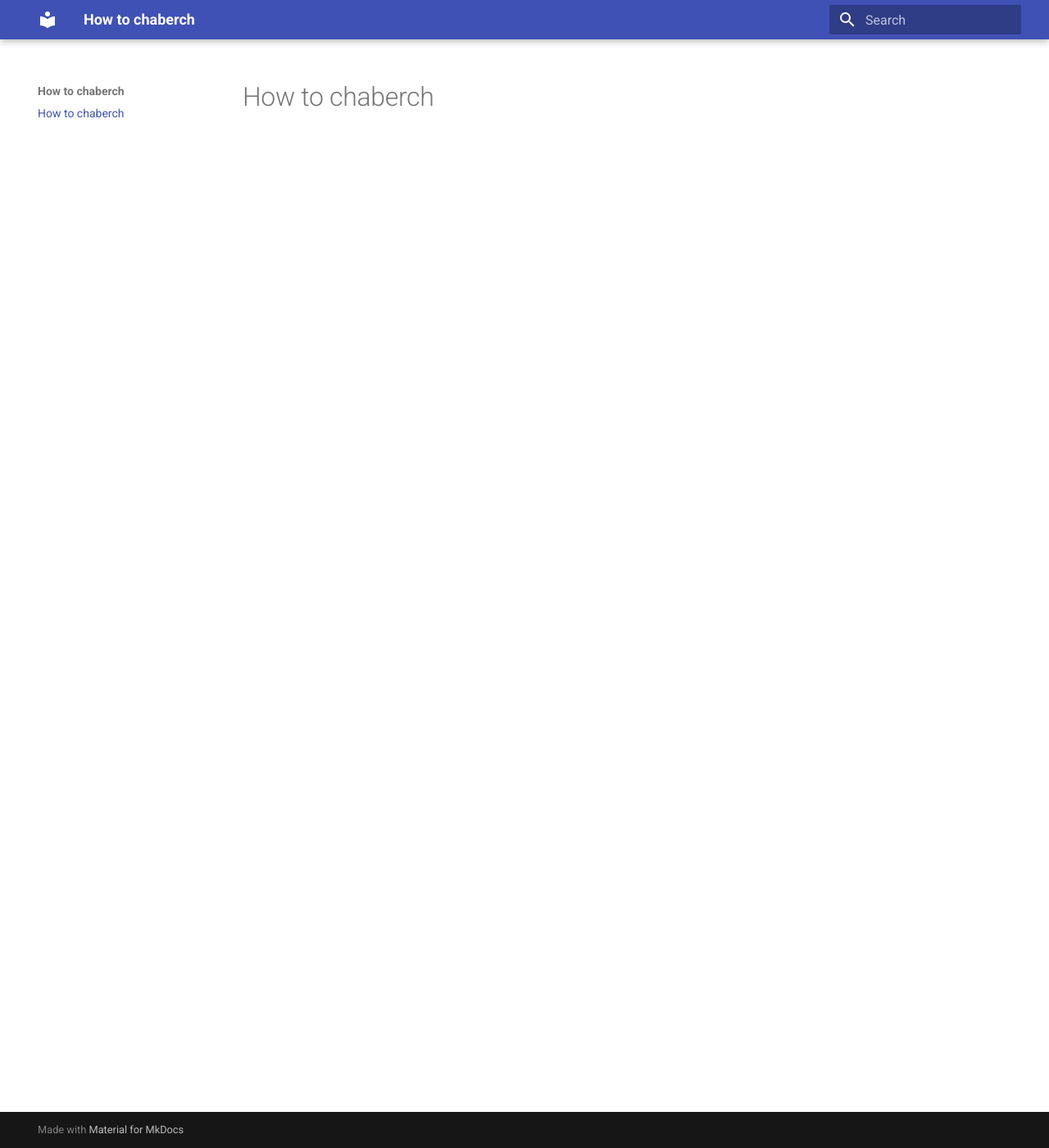
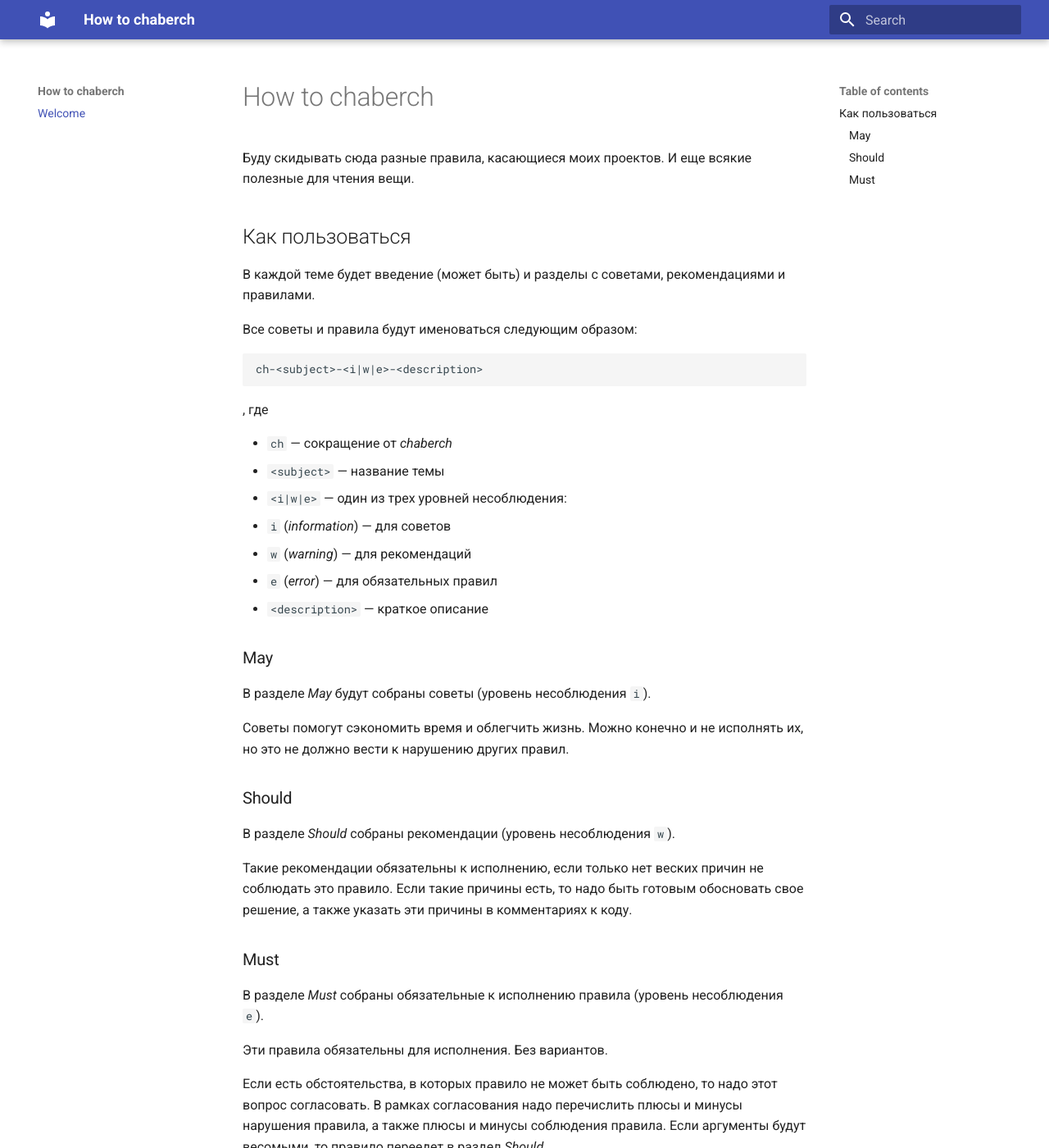
Before and after one commit to chabErch/how-to-chaberch, an MkDocs documentation site: the page built from docs/index.md, in a window 1280 px wide and 1400 px high. Shown: the whole window at 82% size. Built offline with MkDocs 1.6.1 and Material for MkDocs 9.7.7, drawn with Linux system fonts in a browser that asks for light colours; some of the changed text lies outside the part shown.

Commit message:
Добавил стартовую станицу

````diff
--- a/docs/index.md
+++ b/docs/index.md
@@ -1 +1,58 @@
 # How to chaberch
+
+Буду скидывать сюда разные правила, касающиеся моих проектов.
+И еще всякие полезные для чтения вещи.
+
+## Как пользоваться
+
+В каждой теме будет введение (может быть)
+и разделы с советами, рекомендациями и правилами.
+
+Все советы и правила будут именоваться следующим образом:
+
+```text
+ch-<subject>-<i|w|e>-<description>
+```
+
+, где
+
+- `ch` — сокращение от _chaberch_
+- `<subject>` — название темы
+- `<i|w|e>` — один из трех уровней несоблюдения:
+  - `i` (_information_) — для советов
+  - `w` (_warning_) — для рекомендаций
+  - `e` (_error_) — для обязательных правил
+- `<description>` — краткое описание
+
+### May
+
+В разделе _May_ будут собраны советы
+(уровень несоблюдения `i`).
+
+Советы помогут сэкономить время и облегчить жизнь.
+Можно конечно и не исполнять их,
+но это не должно вести к нарушению других правил.
+
+### Should
+
+В разделе _Should_ собраны рекомендации
+(уровень несоблюдения `w`).
+
+Такие рекомендации обязательны к исполнению,
+если только нет веских причин не соблюдать это правило.
+Если такие причины есть, то надо быть готовым обосновать свое решение,
+а также указать эти причины в комментариях к коду.
+
+### Must
+
+В разделе _Must_ собраны обязательные к исполнению правила
+(уровень несоблюдения `e`).
+
+Эти правила обязательны для исполнения.
+Без вариантов.
+
+Если есть обстоятельства, в которых правило не может быть соблюдено,
+то надо этот вопрос согласовать.
+В рамках согласования надо перечислить плюсы и минусы нарушения правила,
+а также плюсы и минусы соблюдения правила.
+Если аргументы будут весомыми, то правило переедет в раздел _Should_.
--- a/mkdocs.yml
+++ b/mkdocs.yml
@@ -4,4 +4,4 @@ theme:
   name: material
 
 nav:
-  - How to chaberch: index.md
+  - Welcome: index.md
````
